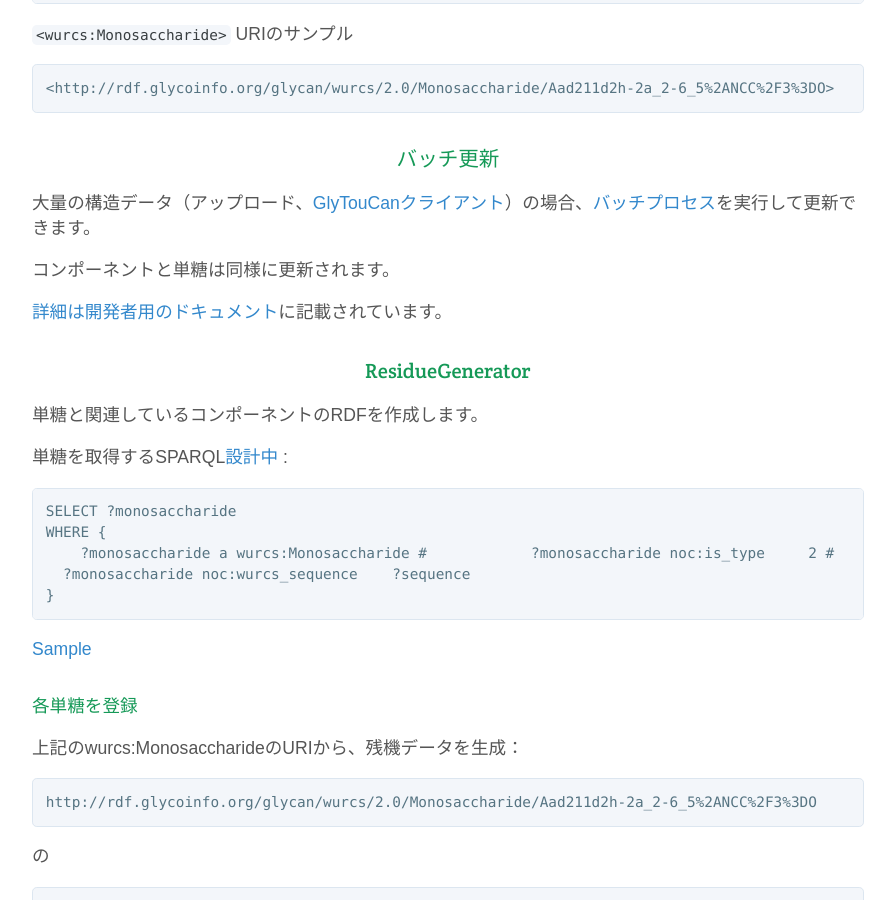
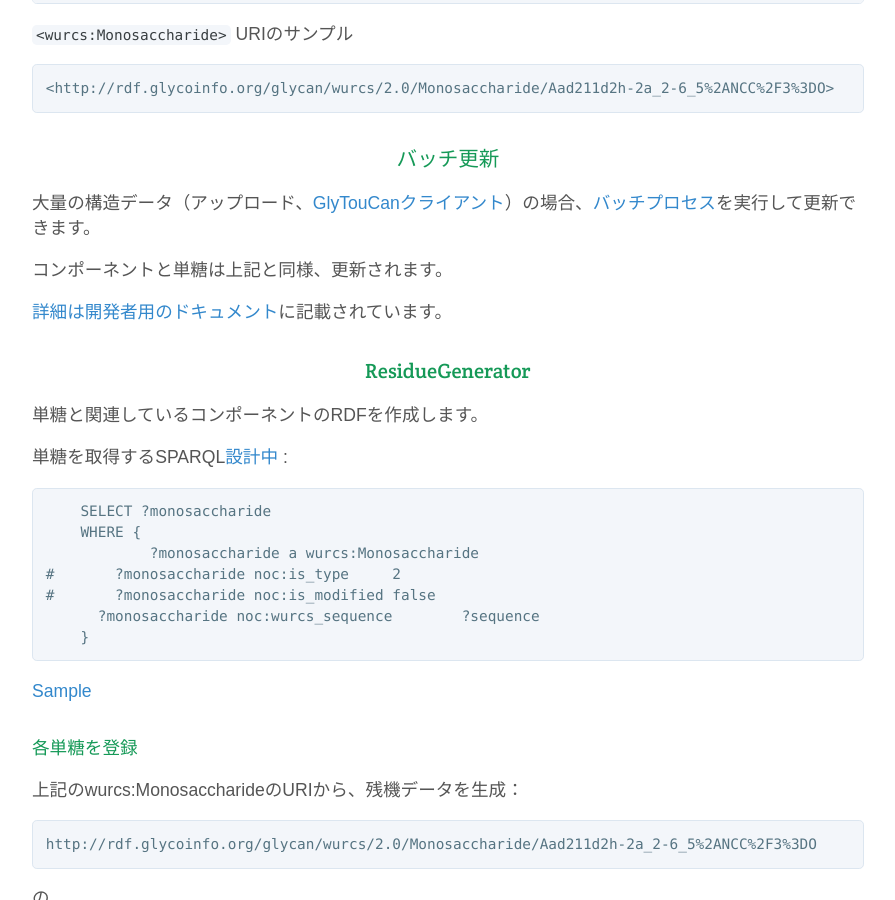
Before and after one commit to glytoucan/glytoucan, a Jekyll site: the page built from system/composition_ja.md, in a window 1280 px wide and 900 px high, scrolled down 2502 px. Shown: the whole window, without its empty margins (192-1087 px from the left). Built offline with Jekyll 4.4.1, drawn with Linux system fonts in a browser that asks for light colours; nearby versions of some CDN libraries; Markdown is read by kramdown in place of the engine named in the settings.

Commit message:
fix indent

````diff
--- a/system/composition_ja.md
+++ b/system/composition_ja.md
@@ -110,7 +110,7 @@ layout: default
 
 大量の構造データ（アップロード、[GlyTouCanクライアント](http://github.com/glytoucan/client)）の場合、[バッチプロセス](http://code.glytoucan.org/batch)を実行して更新できます。
 
-コンポーネントと単糖は同様に更新されます。
+コンポーネントと単糖は上記と同様、更新されます。
 
 [詳細は開発者用のドキュメント](http://nexus.glycoinfo.org/content/sites/project/glytoucan/batch/apidocs/index.html)に記載されています。
 
@@ -121,6 +121,7 @@ layout: default
 単糖を取得するSPARQL[設計中](https://bitbucket.org/glycosw/wurcsrdf/issues/1)
 :
 
+```
     SELECT ?monosaccharide
     WHERE {
 	    ?monosaccharide a wurcs:Monosaccharide
@@ -128,6 +129,7 @@ layout: default
 #    	?monosaccharide noc:is_modified	false
       ?monosaccharide noc:wurcs_sequence	?sequence
     }
+```
 
 [Sample](http://beta.ts.glytoucan.org/sparql?default-graph-uri=&query=PREFIX+wurcs%3A+%3Chttp%3A%2F%2Fwww.glycoinfo.org%2Fglyco%2Fowl%2Fwurcs%23%3E%0D%0ASELECT+distinct+%3Fmono%0D%0A++++++++++++++++FROM+%3Chttp%3A%2F%2Frdf.glytoucan.org%2Fwurcs%2Fms%3E%0D%0A++++++++++++++++WHERE%7B%0D%0A%3Fmono+a+wurcs%3AMonosaccharide+.%0D%0A%7D%0D%0Alimit+100&format=text%2Fhtml&timeout=0&debug=on)
 
````
